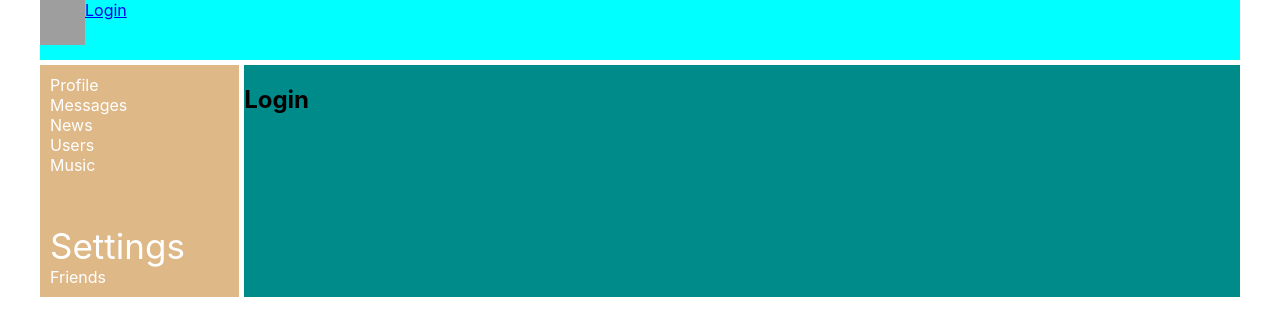
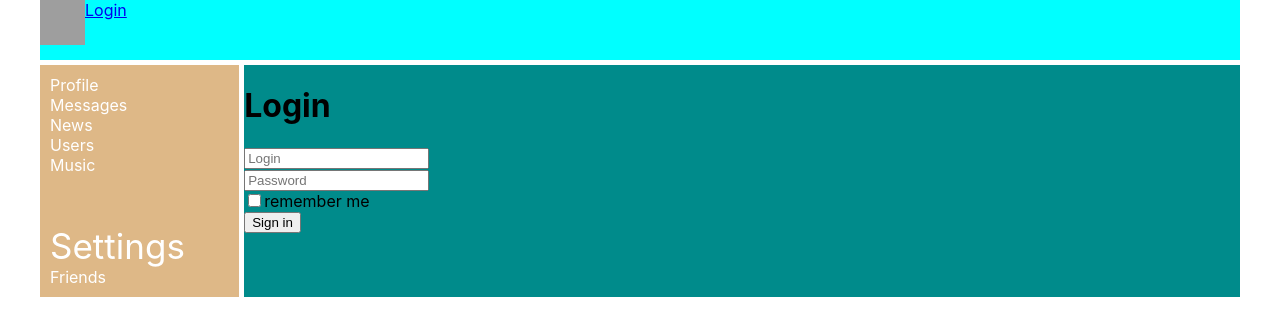
Before and after one commit to djmaluy/my-social, a React (Create React App) app: page /login in a window 1280 px wide. Shown: the top 336 px of the page. Built offline with nearby package versions, Linux system fonts and the light colour scheme; no server answers; grey boxes are pictures that could not be loaded.

Commit message:
Added login form

```diff
--- a/package.json
+++ b/package.json
@@ -13,6 +13,7 @@
     "react-router-dom": "^5.1.2",
     "react-scripts": "3.4.1",
     "redux": "^4.0.5",
+    "redux-form": "^8.3.6",
     "redux-thunk": "^2.3.0"
   },
   "scripts": {
--- a/src/components/Login/Login.jsx
+++ b/src/components/Login/Login.jsx
@@ -1,7 +1,46 @@
 import React from "react";
+import { reduxForm, Field } from "redux-form";
+
+const LoginForm = (props) => {
+  return (
+    <form onSubmit={props.handleSubmit}>
+      <div>
+        <Field placeholder={"Login"} name={"login"} component={"input"} />
+      </div>
+      <div>
+        <Field
+          placeholder={"Password"}
+          name={"password"}
+          type={"password"}
+          component={"input"}
+        />
+      </div>
+      <div>
+        <Field type={"checkbox"} name={"rememberMe"} component={"input"} />
+        remember me
+      </div>
+      <div>
+        <button>Sign in</button>
+      </div>
+    </form>
+  );
+};
+
+const LoginReduxForm = reduxForm({
+  form: "login", // уникальное имя формы
+})(LoginForm);
 
 const Login = (props) => {
-  return <h2>Login</h2>;
+  const onSubmit = (formData) => {
+    console.log(formData);
+  };
+
+  return (
+    <div>
+      <h1>Login</h1>
+      <LoginReduxForm onSubmit={onSubmit} />
+    </div>
+  );
 };
 
 export default Login;
--- a/src/components/Profile/ProfileInfo/ProfileStatus.jsx
+++ b/src/components/Profile/ProfileInfo/ProfileStatus.jsx
@@ -27,6 +27,13 @@
     });
   };
 
+  componentDidUpdate(prevProps, prevState) {
+    if (prevProps.status !== this.props.status) {
+      this.setState({
+        status: this.props.status,
+      });
+    }
+  }
   render() {
     return (
       <div>
--- a/src/redux/redux-store.js
+++ b/src/redux/redux-store.js
@@ -5,6 +5,7 @@
 import usersReducer from "./users-reducer";
 import authReducer from "./auth-reducer";
 import thunkMiddleware from "redux-thunk";
+import { reducer as formReducer } from "redux-form";
 
 let reducers = combineReducers({
   // это функция, у которой внутри обьект
@@ -13,6 +14,7 @@
   sidebar: sidebarReducer, // здесь мы комбайним три наших reducers from our Store
   usersPage: usersReducer,
   auth: authReducer,
+  form: formReducer,
 });
 
 let store = createStore(reducers, applyMiddleware(thunkMiddleware));
```
Also changed, not shown: 1 other file (tests, documents, lock files or other folders).
